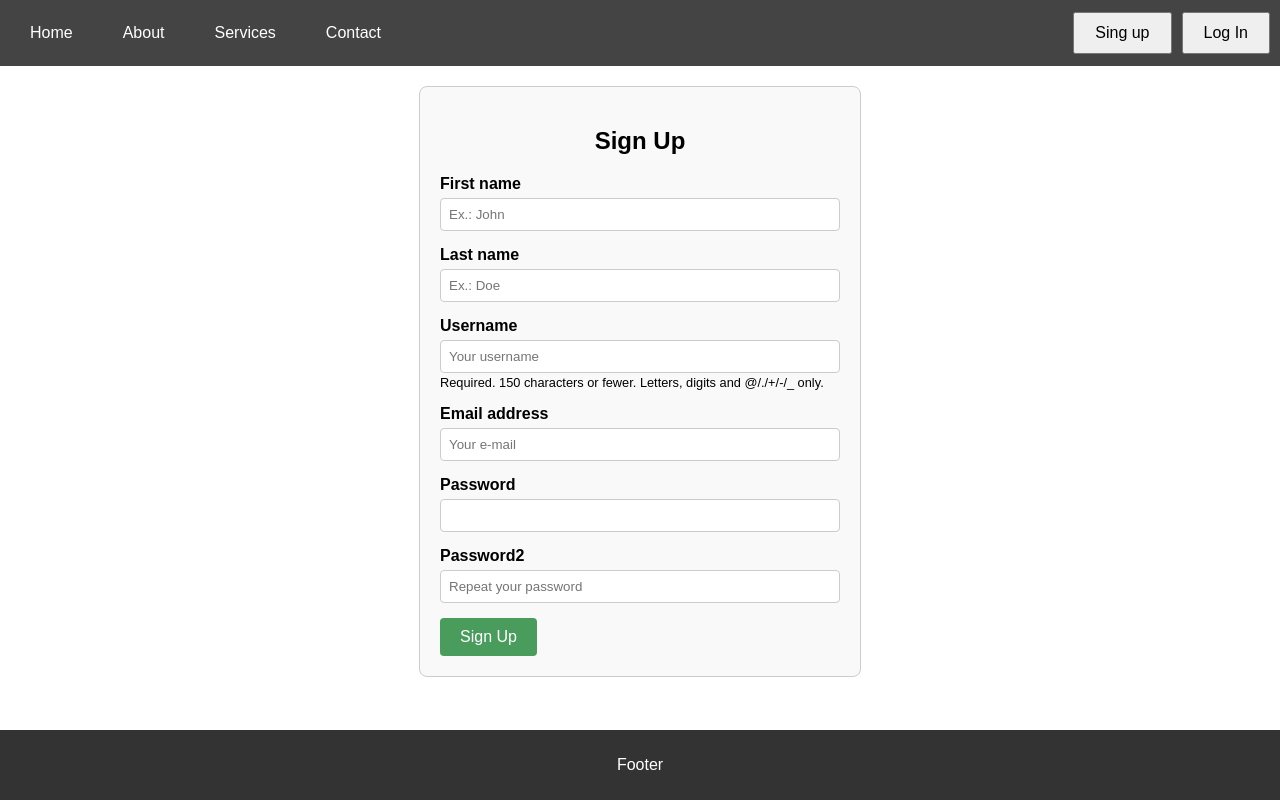
After one commit to JoaoPedroCavalcanti/dogPlay, a Django app: page /petOwner/register/ in a window 1280 px wide. The commit adds this page. Run offline with Django 5.2, Linux system fonts and the light colour scheme.

Commit message:
Changed from popup to page and part of the validation form

```diff
--- a/base_static/global/css/styles.css
+++ b/base_static/global/css/styles.css
@@ -352,3 +352,143 @@ button {
     padding: 10px;
     margin-bottom: 0;
 }
+
+/* petOwner css */
+.signup-popup {
+    display: none; /* Escondido por padrão */
+    position: fixed;
+    top: 50%;
+    left: 50%;
+    transform: translate(-50%, -50%);
+    width: 300px;
+    background-color: white;
+    border: 1px solid #ccc;
+    box-shadow: 0 0 10px rgba(0, 0, 0, 0.1);
+    z-index: 1000;
+    border-radius: 8px;
+    overflow: hidden;
+}
+
+.signup-popup-header {
+    display: flex;
+    justify-content: space-between;
+    align-items: center;
+    background-color: var(--color-gray-2);
+    padding: 10px;
+    border-bottom: 1px solid var(--color-dark-text);
+}
+
+.signup-popup-header h2 {
+    margin: 0;
+    font-size: 16px;
+}
+
+.signup-popup-header .signup-close-btn {
+    background: none;
+    border: none;
+    font-size: 16px;
+    cursor: pointer;
+}
+
+.signup-popup-content {
+    padding: 20px;
+}
+
+.signup-popup-overlay {
+    display: none; /* Escondido por padrão */
+    position: fixed;
+    top: 0;
+    left: 0;
+    width: 100%;
+    height: 100%;
+    background: rgba(0, 0, 0, 0.5);
+    z-index: 999;
+}
+
+.signup-form-group {
+    margin-bottom: 15px;
+}
+
+.signup-form-group label {
+    display: block;
+    margin-bottom: 5px;
+    font-weight: bold;
+}
+
+.signup-form-group input {
+    width: 100%;
+    padding: 8px;
+    box-sizing: border-box;
+    border: 1px solid #ccc;
+    border-radius: 4px;
+}
+
+.signup-btn-submit {
+    display: inline-block;
+    padding: 10px 20px;
+    font-size: 16px;
+    cursor: pointer;
+    border: none;
+    border-radius: 4px;
+    background-color: var(--color-success-dark);
+    color: white;
+}
+
+.signup-btn-submit:hover {
+    background-color: var(--color-success-light);
+}
+
+/* register_form.css */
+.user-signup-container {
+    max-width: 400px;
+    margin: 0 auto;
+    padding: 20px;
+    background-color: #f9f9f9;
+    border: 1px solid #ccc;
+    border-radius: 8px;
+}
+
+.user-signup-container h2 {
+    text-align: center;
+    margin-bottom: 20px;
+}
+
+.user-form-group {
+    margin-bottom: 15px;
+}
+
+.user-form-group label {
+    display: block;
+    margin-bottom: 5px;
+    font-weight: bold;
+}
+
+.user-form-group input {
+    width: 100%;
+    padding: 8px;
+    box-sizing: border-box;
+    border: 1px solid #ccc;
+    border-radius: 4px;
+}
+
+.user-btn-submit {
+    display: block;
+    width: 100%;
+    padding: 10px;
+    font-size: 16px;
+    cursor: pointer;
+    border: none;
+    border-radius: 4px;
+    background-color: var(--color-success-dark);
+    color: white;
+    margin-top: 10px;
+}
+
+.user-btn-submit:hover {
+    background-color: var(--color-success-light);
+}
+
+.help-text{
+    font-size: 80%;
+    margin: 2px 0;
+}
--- a/base_templates/global/partials/head.html
+++ b/base_templates/global/partials/head.html
@@ -4,3 +4,5 @@
     <meta name="viewport" content="width=device-width, initial-scale=1.0">
     <link rel="stylesheet" href="{% static 'global/css/styles.css' %}">
     <script src="{% static "appointment/scripts/scriptAppointmentHome.js" %}"></script>
+    <script src="{% static "global/scripts/scripts.js" %}"></script>
+    <script src="{% static "petOwner/scripts/scriptsPetOwner.js" %}"></script>
--- a/petOwner/forms.py
+++ b/petOwner/forms.py
@@ -1,7 +1,47 @@
 from django import forms
 from django.contrib.auth.models import User
+from django.core.exceptions import ValidationError
+
+
+def add_attr(field, attr_name, attr_new_val):
+    existing = field.widget.attrs.get(attr_name, '')
+    field.widget.attrs[attr_name] = f'{existing} {attr_new_val}'.strip()
+
+
+def add_placeholder(field, placeholder_val):
+    add_attr(field, 'placeholder', placeholder_val)
+
 
 class RegisterForm(forms.ModelForm):
+    def __init__(self, *args, **kwargs):
+        super().__init__(*args, **kwargs)
+        add_placeholder(self.fields['username'], 'Your username')
+        add_placeholder(self.fields['email'], 'Your e-mail')
+        add_placeholder(self.fields['first_name'], 'Ex.: John')
+        add_placeholder(self.fields['last_name'], 'Ex.: Doe')
+        add_attr(self.fields['username'], 'css', 'a-css-class')
+
+    # password = forms.CharField(
+    #     required=True,
+    #     widget=forms.PasswordInput(attrs={
+    #         'placeholder': 'Your password'
+    #     }),
+    #     error_messages={
+    #         'required': 'Password must not be empty'
+    #     },
+    #     help_text=(
+    #         'Password must have at least one uppercase letter, '
+    #         'one lowercase letter and one number. The length should be '
+    #         'at least 8 characters.'
+    #     )
+    # )
+    password2 = forms.CharField(
+        required=True,
+        widget=forms.PasswordInput(attrs={
+            'placeholder': 'Repeat your password'
+        })
+    )
+
     class Meta:
         model = User
         fields = [
@@ -9,5 +49,73 @@ class RegisterForm(forms.ModelForm):
             'last_name',
             'username',
             'email',
-            'password'
+            'password',
         ]
+        # exclude = ['first_name']
+        # labels = {
+        #     'username': 'Username',
+        #     'first_name': 'First name',
+        #     'last_name': 'Last name',
+        #     'email': 'E-mail',
+        #     'password': 'Password',
+        # }
+        # help_texts = {
+        #     'email': 'The e-mail must be valid.',
+        # }
+        # error_messages = {
+        #     'username': {
+        #         'required': 'This field must not be empty',
+        #     }
+        # }
+        # widgets = {
+        #     'first_name': forms.TextInput(attrs={
+        #         'placeholder': 'Type your username here',
+        #         'class': 'input text-input'
+        #     }),
+        #     'password': forms.PasswordInput(attrs={
+        #         'placeholder': 'Type your password here'
+        #     })
+        # }
+
+    def clean_password(self):
+        data = self.cleaned_data.get('password')
+
+        if 'teste' in data:
+            raise ValidationError(
+                'Não digite %(value)s no campo password',
+                code='invalid',
+                params={'value': '"teste"'}
+            )
+
+
+        return data
+
+    def clean_first_name(self):
+        data = self.cleaned_data.get('first_name')
+
+        if 'John Doe' in data:
+            raise ValidationError(
+                'Não digite %(value)s no campo first name',
+                code='invalid',
+                params={'value': '"John Doe"'}
+            )
+
+        return data
+
+    def clean(self):
+        cleaned_data = super().clean()
+
+        password = cleaned_data.get('password')
+        password2 = cleaned_data.get('password2')
+
+        if password != password2:
+            password_confirmation_error = ValidationError(
+                'Password and password2 must be equal',
+                code='invalid'
+            )
+            raise ValidationError({
+                'password': password_confirmation_error,
+                'password2': [
+                    password_confirmation_error,
+                ],
+            })
--- a/petOwner/templates/petOwner/pages/register.html
+++ b/petOwner/templates/petOwner/pages/register.html
@@ -1 +1,8 @@
-{{ form }}
+{% extends "global/pages/base.html" %}
+{% block title %}Register{% endblock title %}
+
+{% block content %}
+
+{% include "petOwner/partials/register_form.html" %}
+
+{% endblock content %}
--- /dev/null
+++ b/petOwner/templates/petOwner/partials/register_form.html
@@ -0,0 +1,26 @@
+<main class="main-content">
+    <div class="user-signup-container">
+        <h2>Sign Up</h2>
+        <form id="signup-form" action="{% url "petOwner:create" %}" method="POST">
+            {% csrf_token %}
+            {% for field in form %}
+                <div class="signup-form-group">
+
+                    <label for="{{ field.id_for_label }}">{{ field.label }}</label>
+
+                    {{field}}
+
+                    {% if field.help_text %}
+                        <p class="help-text">{{field.help_text}}</p>
+                    {% endif %}
+
+                    {{ field.error }}
+
+                </div>
+            {% endfor %}
+            {{ form.errors }}
+
+            <button type="submit" class="signup-btn-submit">Sign Up</button>
+        </form>
+    </div>
+</main>
--- a/petOwner/urls.py
+++ b/petOwner/urls.py
@@ -4,5 +4,6 @@ from petOwner import views
 app_name = 'petOwner'
 
 urlpatterns = [
-    path('register', views.registerPetOwner, name='register_pet_owner')
+    path('register/', views.registerPetOwner, name='register'),
+    path('register/create/', views.createPetowner, name='create')
 ]
--- a/petOwner/views.py
+++ b/petOwner/views.py
@@ -1,10 +1,22 @@
-from django.shortcuts import render
+from django.http import Http404, HttpResponse
+from django.shortcuts import render, redirect
 from petOwner.forms import RegisterForm
 
 # Create your views here.
 def registerPetOwner(req):
-
     form = RegisterForm()
     return render(req, 'petOwner/pages/register.html', context={
         'form': form,
     })
+
+def createPetowner(req):
+    if not req.POST:
+        raise Http404()
+
+    POST = req.POST
+    req.session['register_form_data'] = POST
+
+    form = RegisterForm(POST)
+    form.is_valid()
+
+    return redirect('petOwner:register')
```
Also changed, not shown: petOwner/templates/petOwner/partials/register_popup.html (added, +50 -0 lines), appointment/templates/appointment/pages/appointmentConfirmation.html (line endings or trailing spaces), base_static/global/scripts/scripts.js (added).
